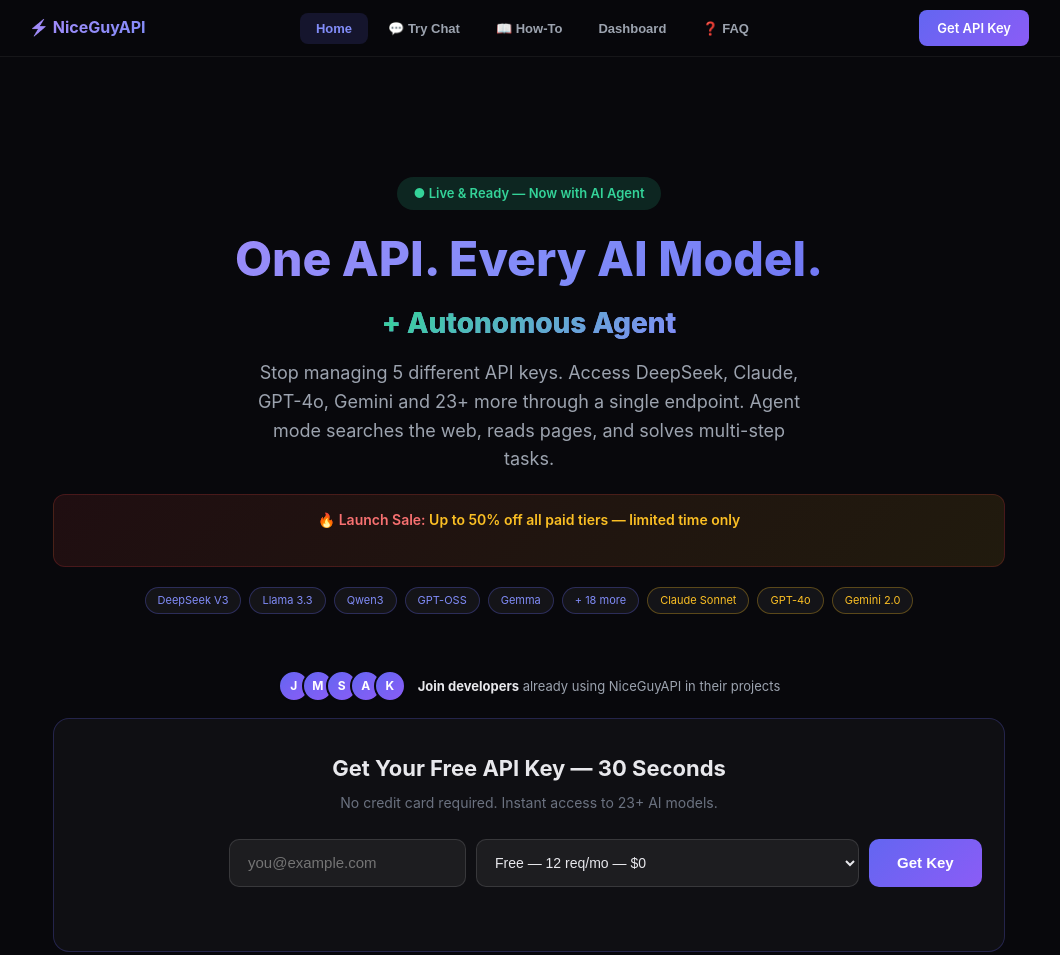
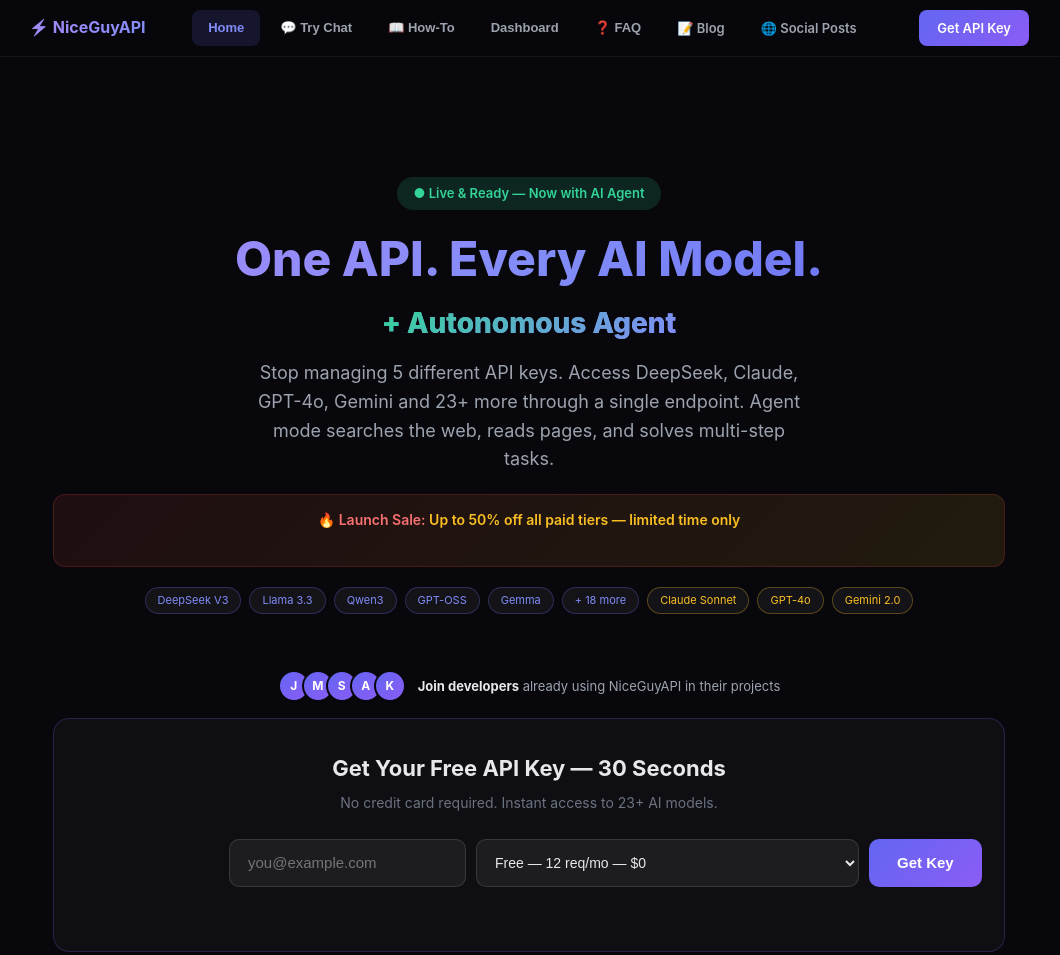
Before and after one commit to MrGhostGuy/niceguyapi, a website: page index.html in a window 1280 px wide. Shown: the top 955 px of the page, without its empty margins (111-1171 px from the left). Drawn offline with Linux system fonts and the light colour scheme.

Commit message:
feat: add Blog and Social Posts links to navigation

```diff
--- a/index.html
+++ b/index.html
@@ -393,6 +393,8 @@
       <button class="nav-tab" id="tab-guide" onclick="showTab('guide')"><span>📖 </span>How-To</button>
       <button class="nav-tab" id="tab-dash" onclick="showTab('dash')"><span> </span>Dashboard</button>
       <button class="nav-tab" id="tab-faq" onclick="showTab('faq')"><span>❓ </span>FAQ</button>
+      <a class="nav-tab" href="/niceguyapi/niceguyapi-blog.html" style="text-decoration:none;"><span>📝 </span>Blog</a>
+      <a class="nav-tab" href="/niceguyapi/niceguyapi-socials.html" style="text-decoration:none;"><span>🌐 </span>Social Posts</a>
     </div>
     <a href="#signup" class="nav-cta" onclick="showTab('home')">Get API Key</a>
   </div>
```
